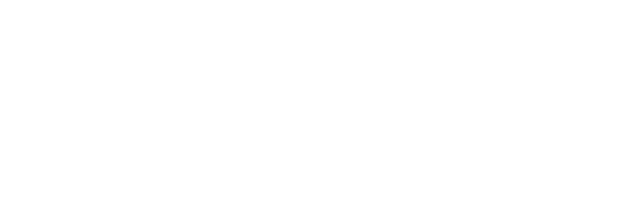
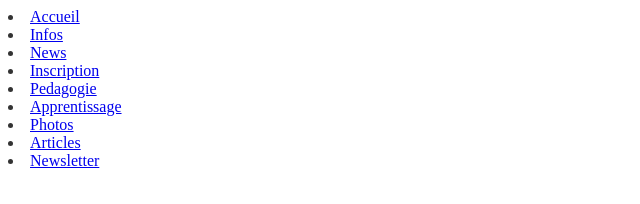
Before and after one commit to Copinmux/OPC_test, a plain HTML site: page index.html in a window 1280 px wide. Shown: the whole page, without its empty margins (0-640 px from the left). Drawn offline with Linux system fonts and the light colour scheme.

Commit message:
J'ai créé le menu du site mais sans de mise en forme

```diff
--- a/index.html
+++ b/index.html
@@ -9,7 +9,7 @@
     <title>EPS Tennis de Table Power</title>
     <meta name="description" content="C'est un site dédié à la Capoeira scolaire autour de l'EPS et de l'UNSS. Il doit permettre aux collégiens et lycéens d'obtenir les informations nécessaires pour l'apprentissage, l'enseignement et la pratique de la capoeira." />
     <meta name="keywords" content="Tennis de table, EPS, UNSS, Scolaire, école, sport, Pédagogie, Didactique, Apprentissage, Enseignement, Tutoriel" />
-   </head>
+
 
    <style type="text/css">
 
@@ -52,5 +52,29 @@
       }
 
     </style>
+    </head>
+
+          <body>
+            <header>
+              <li><a href="index.html">Accueil</a></li>
+              <li><a href="#">Infos</a></li>
+              <li><a href="#">News</a></li>
+              <li><a href="#">Inscription</a></li>
+              <li><a href="#">Pedagogie</a></li>
+              <li><a href="#">Apprentissage</a> </li>
+              <li><a href="#">Photos</a></li>
+              <li><a href="#">Articles</a></li>
+              <li><a href="#">Newsletter</a></li>
+            </ul>
+            </header>
+
+
+
+
+
+
+
+
+          </body>
 
 </html>
```
